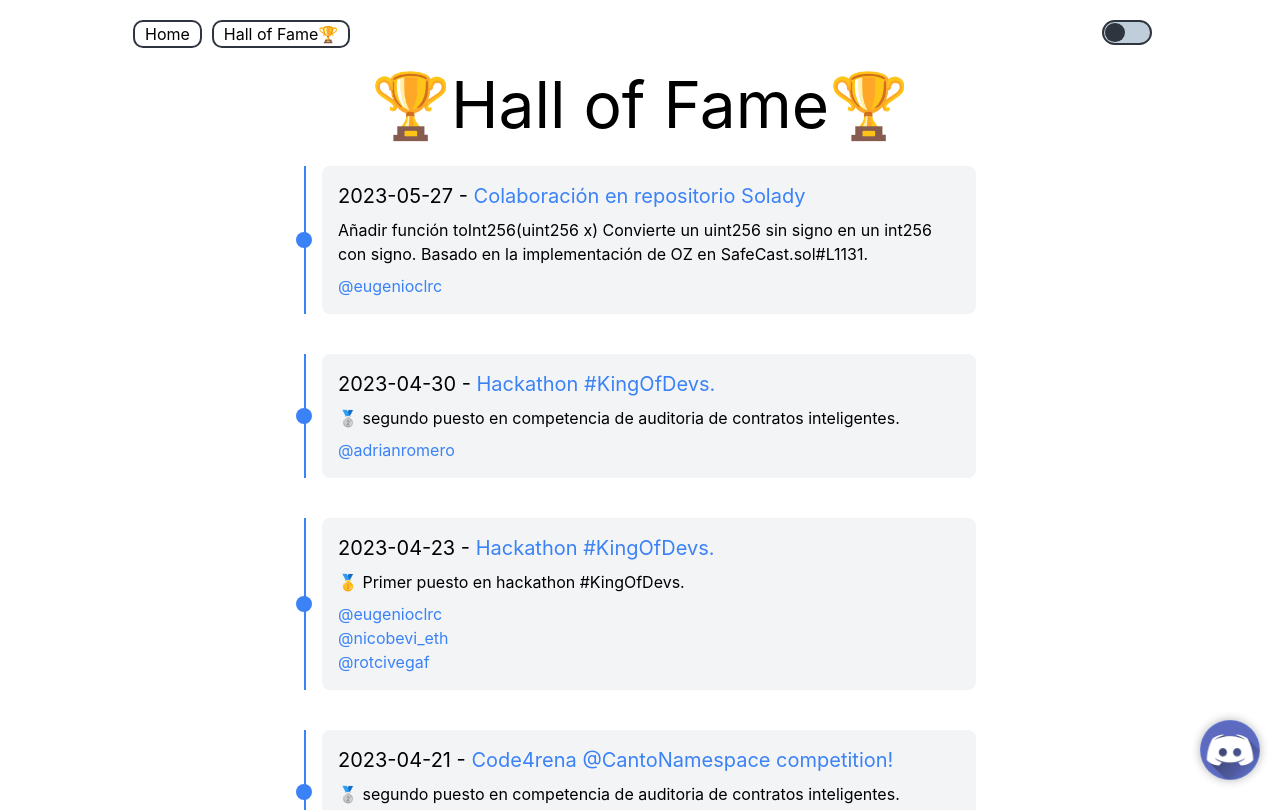
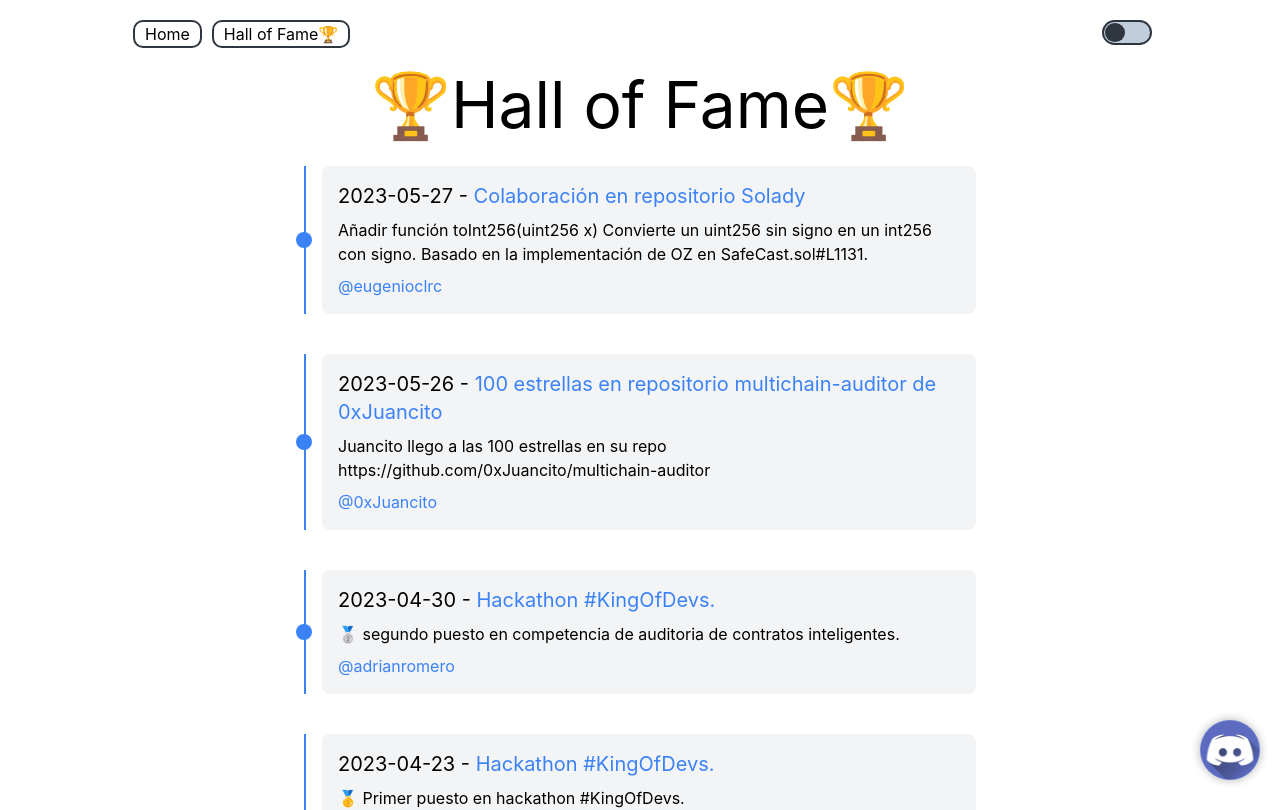
Before and after one commit to webtresclub/website, a Next.js app: page /halloffame in a window 1280 px wide. Shown: the top 810 px of the page. Built offline with nearby package versions, Linux system fonts and the light colour scheme.

Commit message:
Juancito Super Star

```diff
--- a/pages/halloffame.js
+++ b/pages/halloffame.js
@@ -207,6 +207,14 @@
     participants: ['https://twitter.com/eugenioclrc'],
     tweetUrl: 'https://github.com/Vectorized/solady/pull/436#event-9358898407',
   },
+  {
+    title: '100 estrellas en repositorio multichain-auditor de 0xJuancito',
+    date: '2023-05-26',
+    description:
+      'Juancito llego a las 100 estrellas en su repo https://github.com/0xJuancito/multichain-auditor',
+    participants: ['https://twitter.com/0xJuancito'],
+    tweetUrl: 'https://twitter.com/0xJuancito/status/1662264278617927680',
+  },
 ];
 
 export default function HallOfFame() {
```
